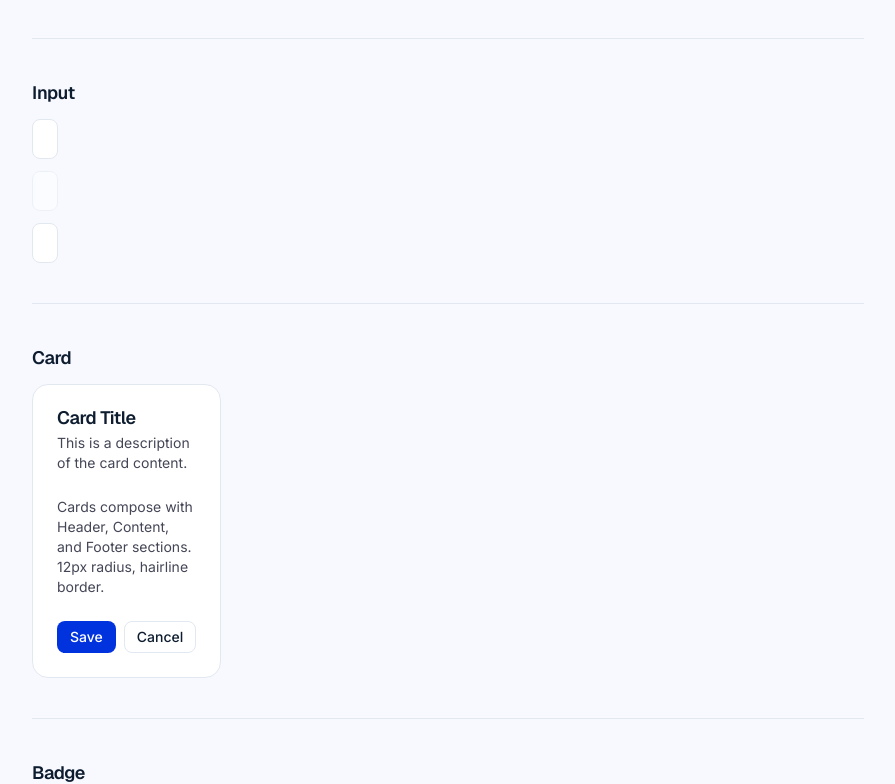
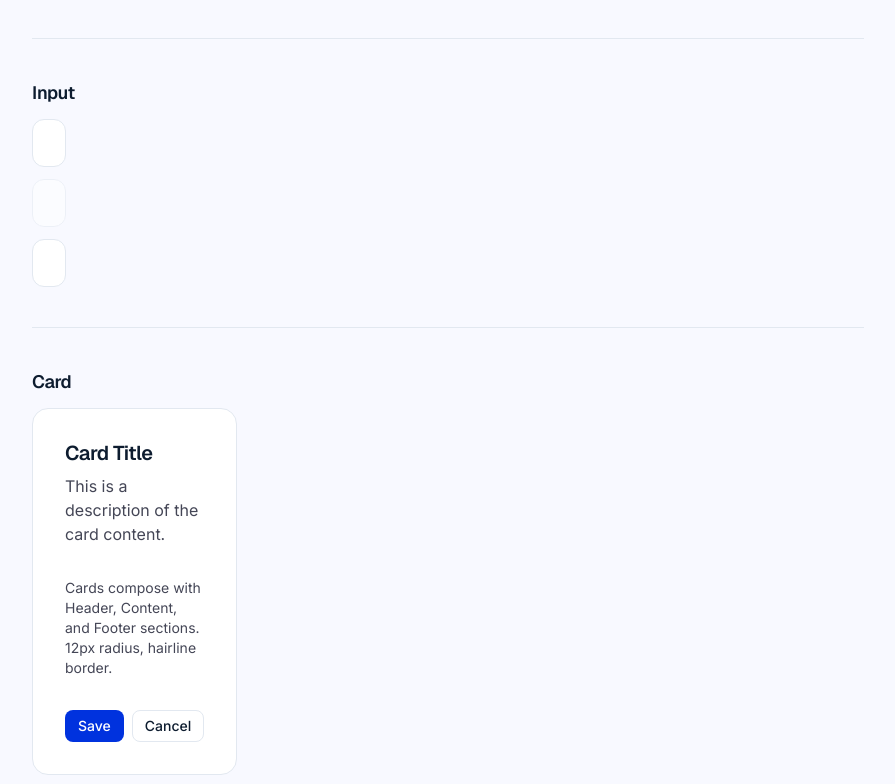
Before and after one commit to valtq/valtq-site, a Next.js app in the folder apps/web/: page / in a window 1280 px wide. Shown: the part 400-1184 px from the top of the page, without its empty margins (192-1087 px from the left). Built offline with nearby package versions, Linux system fonts and the light colour scheme.

Commit message:
fix some errors

```diff
--- a/apps/web/src/components/ui/card.tsx
+++ b/apps/web/src/components/ui/card.tsx
@@ -29,7 +29,7 @@ Card.displayName = 'Card';
 
 const CardHeader = forwardRef<HTMLDivElement, HTMLAttributes<HTMLDivElement>>(
   ({ className, ...props }, ref) => (
-    <div ref={ref} className={cn('flex flex-col gap-1.5 p-6', className)} {...props} />
+    <div ref={ref} className={cn('flex flex-col gap-2 p-8', className)} {...props} />
   ),
 );
 CardHeader.displayName = 'CardHeader';
@@ -39,7 +39,7 @@ const CardTitle = forwardRef<HTMLHeadingElement, HTMLAttributes<HTMLHeadingEleme
     <h3
       ref={ref}
       className={cn(
-        'font-display text-lg font-semibold leading-none tracking-tight text-on-surface',
+        'font-display text-xl font-semibold leading-tight tracking-tight text-on-surface',
         className,
       )}
       {...props}
@@ -50,14 +50,14 @@ CardTitle.displayName = 'CardTitle';
 
 const CardDescription = forwardRef<HTMLParagraphElement, HTMLAttributes<HTMLParagraphElement>>(
   ({ className, ...props }, ref) => (
-    <p ref={ref} className={cn('text-sm text-on-surface-variant', className)} {...props} />
+    <p ref={ref} className={cn('text-base text-on-surface-variant', className)} {...props} />
   ),
 );
 CardDescription.displayName = 'CardDescription';
 
 const CardContent = forwardRef<HTMLDivElement, HTMLAttributes<HTMLDivElement>>(
   ({ className, ...props }, ref) => (
-    <div ref={ref} className={cn('p-6 pt-0', className)} {...props} />
+    <div ref={ref} className={cn('p-8 pt-0', className)} {...props} />
   ),
 );
 CardContent.displayName = 'CardContent';
@@ -66,7 +66,7 @@ const CardFooter = forwardRef<HTMLDivElement, HTMLAttributes<HTMLDivElement>>(
   ({ className, ...props }, ref) => (
     <div
       ref={ref}
-      className={cn('flex items-center p-6 pt-0', className)}
+      className={cn('flex items-center p-8 pt-0', className)}
       {...props}
     />
   ),
--- a/apps/web/src/components/ui/input.tsx
+++ b/apps/web/src/components/ui/input.tsx
@@ -18,7 +18,7 @@ const Input = forwardRef<HTMLInputElement, InputProps>(({ className, type, ...pr
     type={type}
     ref={ref}
     className={cn(
-      'flex h-10 w-full rounded-md border border-input bg-surface-container-lowest px-3 py-2 text-sm text-on-surface',
+      'flex h-12 w-full rounded-lg border border-input bg-surface-container-lowest px-4 py-3 text-base text-on-surface',
       'file:border-0 file:bg-transparent file:text-sm file:font-medium',
       'placeholder:text-on-surface-variant/60',
       'focus-visible:outline-none focus-visible:border-primary focus-visible:ring-2 focus-visible:ring-ring/20',
--- a/package.json
+++ b/package.json
@@ -3,7 +3,7 @@
   "private": true,
   "packageManager": "pnpm@11.17.0",
   "scripts": {
-    "dev": "pnpm --filter web dev & pnpm --filter api dev",
+    "dev": "bash scripts/dev.sh",
     "build": "pnpm --filter web build && pnpm --filter api build",
     "lint": "pnpm --filter web lint && pnpm --filter api lint",
     "typecheck": "pnpm --filter @valtq/types typecheck && pnpm --filter web typecheck && pnpm --filter api typecheck",
@@ -13,6 +13,7 @@
   },
   "devDependencies": {
     "@valtq/config": "workspace:*",
+    "concurrently": "^10.0.3",
     "eslint": "^9.17.0",
     "husky": "^9.1.7",
     "lint-staged": "^15.2.10",
```
Also changed, not shown: 2 other files (tests, documents, lock files or other folders).
